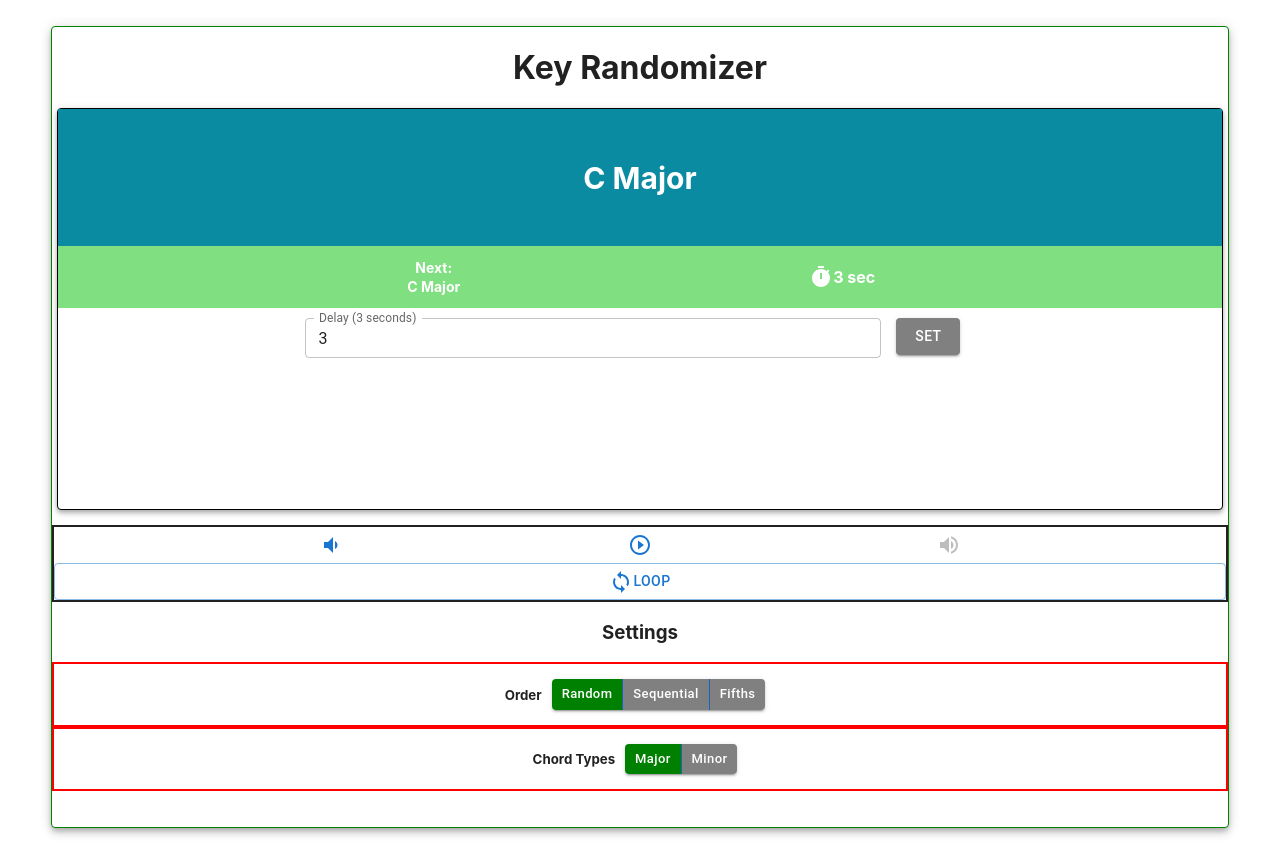
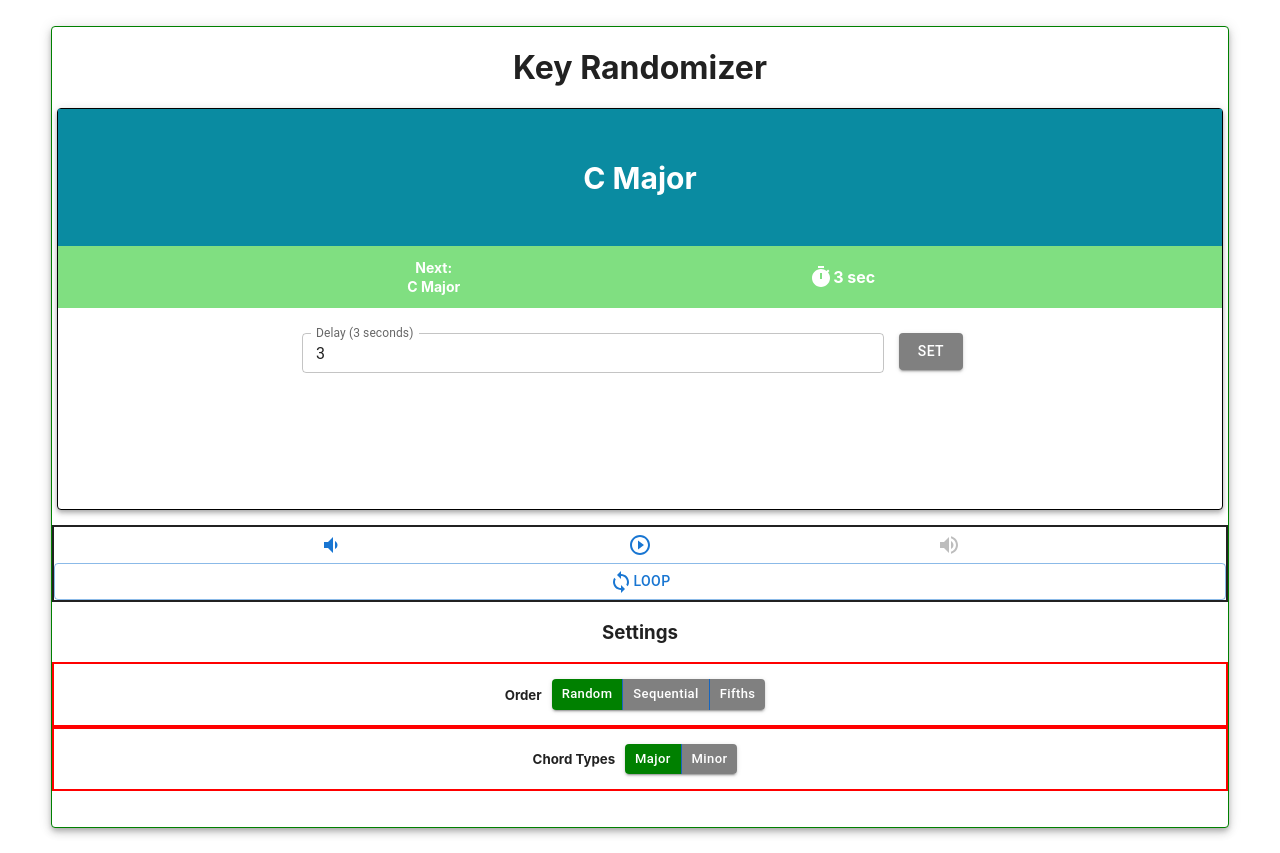
Before and after one commit to luketurnerdev/randomkeygenerator, a React (Create React App) app: page / in a window 1280 px wide. Built offline with nearby package versions, Linux system fonts and the light colour scheme; no server answers.

Commit message:
space out delay display a touch

```diff
--- a/src/Components/Randomizer/DelayDisplay/index.js
+++ b/src/Components/Randomizer/DelayDisplay/index.js
@@ -8,8 +8,8 @@ const DelayDisplay = props => {
   var reg = /^\d+$/;
     const styles = {
       delayDisplay: {
-          margin: '10px 0',
-          padding: '0 5px'
+          margin: '25px 0',
+          // padding: '0 5px'
         },
         button: {
           height: '50%',
```
